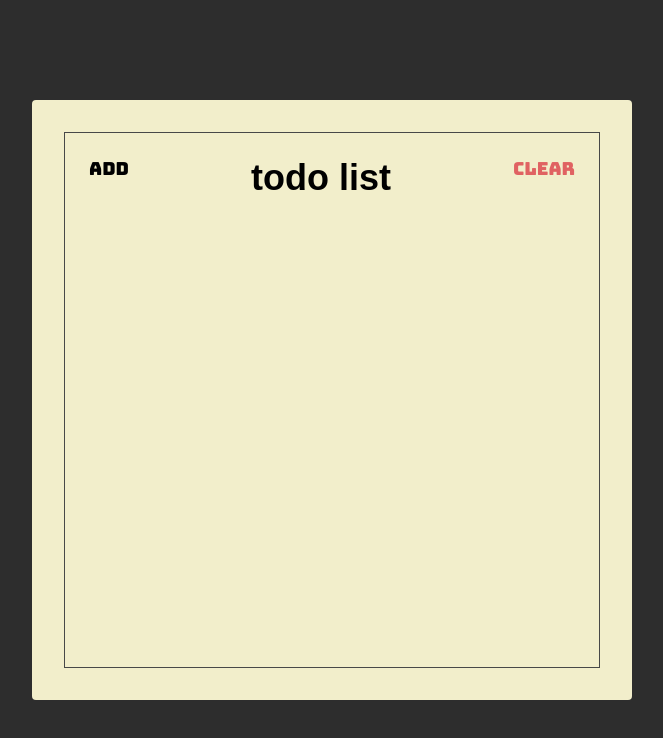
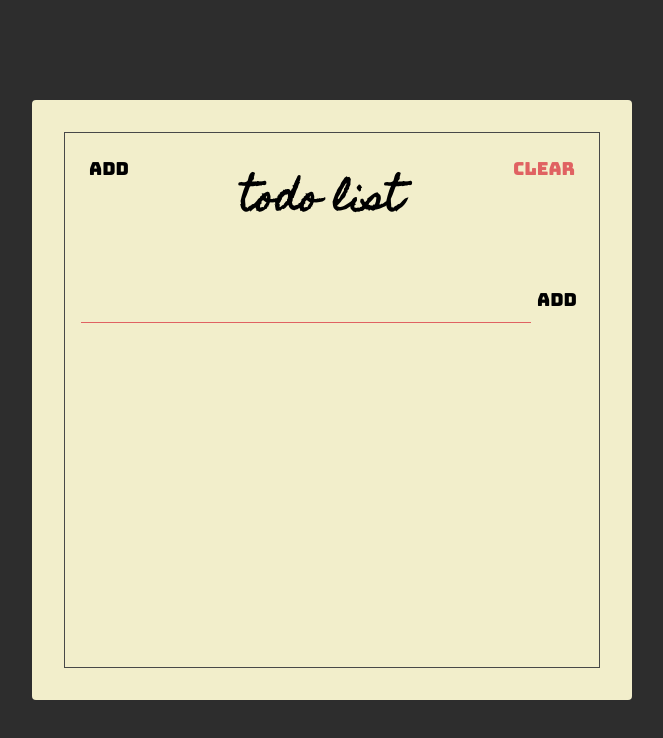
Before and after one commit to agengayuu/create-react-course, a website: page index.html in a window 1280 px wide. Shown: the whole page, without its empty margins (308-971 px from the left). Drawn offline with Linux system fonts and the light colour scheme.

Commit message:
Membuat Add Todo Section

```diff
--- a/index.html
+++ b/index.html
@@ -7,18 +7,25 @@
     <title>Static Template</title>
     <link rel="stylesheet" href="./styles.css" />
     <link
-      href="https://fonts.googleapis.com/css2?family=Bungee&family=Open+Sans&display=swap"
+      href="https://fonts.googleapis.com/css2?family=Bungee&family=Homemade+Apple&display=swap"
       rel="stylesheet"
     />
   </head>
   <body>
     <div class="container">
       <div class="frame">
-        <div class="header">
+        <section class="header">
           <button class="header-btn">Add</button>
           <h1 class="header-title">Todo List</h1>
           <button class="header-btn main-red-color">Clear</button>
-        </div>
+        </section>
+
+        <section class="add">
+          <form class="add-form">
+            <input type="text" class="add-input" />
+            <button class="add-btn">Add</button>
+          </form>
+        </section>
       </div>
     </div>
   </body>
--- a/styles.css
+++ b/styles.css
@@ -59,7 +59,7 @@
   text-align: center;
 
   font-size: 3.6rem;
-  font-family: "Hommade Apple", sans-serif;
+  font-family: "Homemade Apple", sans-serif;
   text-transform: lowercase;
 }
 
@@ -68,8 +68,43 @@
   font-family: "Bungee", sans-serif;
 
   padding: 24px;
+  cursor: pointer;
 
   background: unset;
   border: unset;
   outline: unset;
 }
+
+.add {
+  padding: 16px;
+}
+
+.add-form {
+  display: flex;
+  align-items: flex-start;
+}
+
+.add-input {
+  background: unset;
+  border: unset;
+  padding: 0 64px;
+
+  flex: 1;
+
+  border-bottom: 1px solid var(--main-red-color);
+  outline: unset;
+
+  font-family: "Homemade Apple", sans-serif;
+  font-size: 16px;
+  text-transform: lowercase;
+}
+
+.add-btn {
+  font-size: 1.8rem;
+  font-family: "Bungee", sans-serif;
+  cursor: pointer;
+
+  background: unset;
+  border: unset;
+  outline: unset;
+}
```
